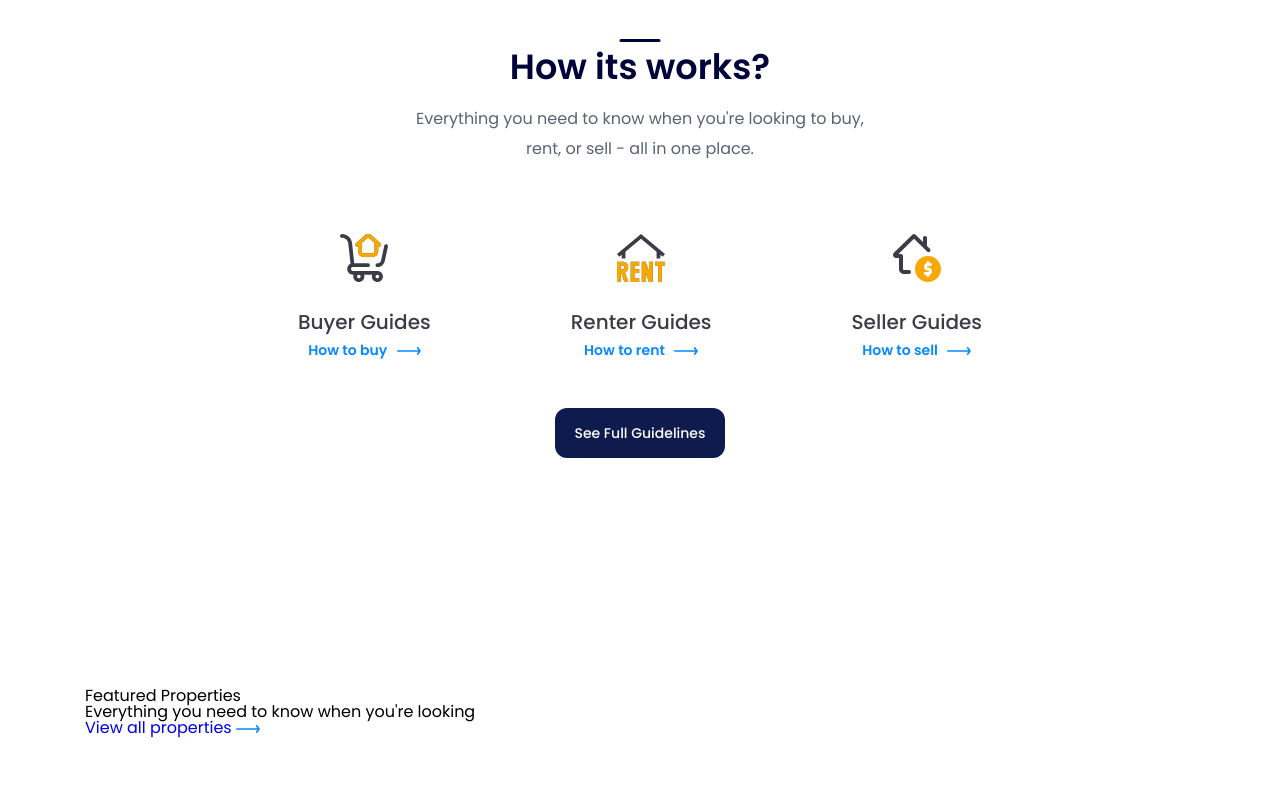
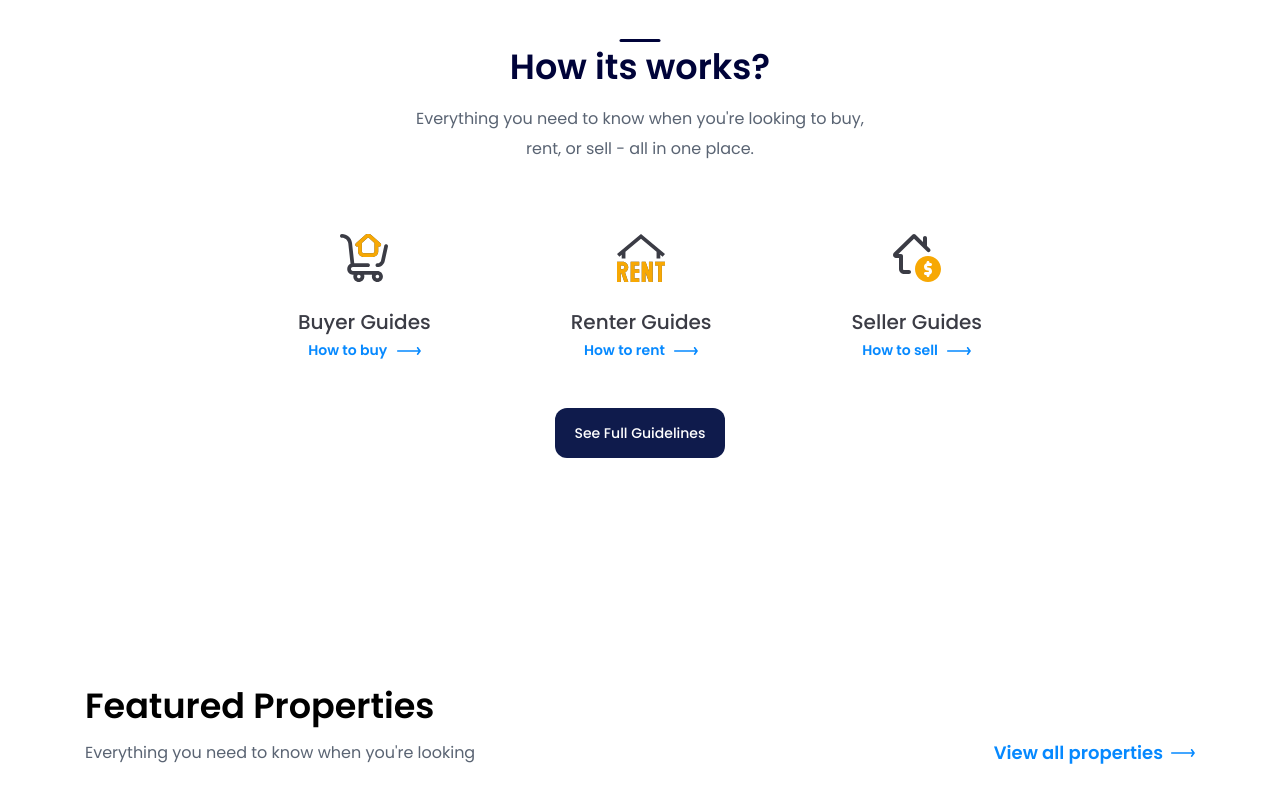
Before and after one commit to hahoang03/Welcome-Home, a plain HTML site: page index.html in a window 1280 px wide. Shown: the part 1340-2140 px from the top of the page. Before the commit the page ends 2079 px from the top, so only its background shows below. Drawn offline with Linux system fonts and the light colour scheme.

Commit message:
features

```diff
--- a/assets/css/styles.css
+++ b/assets/css/styles.css
@@ -251,13 +251,33 @@ a {
     margin-top: 230px;
 }
 
-.featured .sub-title{
+.features .sub-title{
     font-weight: 600;
     font-size: 3.5rem;
     line-height: 1;
 }
 
-.featured .row {
+.features .row {
     display: flex;
     justify-content: space-between;
+    margin-top: 15px;
 }
+
+.features .desc {
+    font-weight: 400;
+    font-size: 1;
+    line-height: 1.88;
+    color: #5a6473;
+}
+
+.features .link {
+    display: flex;
+    align-items: center;
+    font-weight: 600;
+    font-size: 1.8rem;
+    color: #0689FF;
+}
+
+.features .link .arrow {
+    margin-left: 8px;
+}
--- a/index.html
+++ b/index.html
@@ -38,7 +38,7 @@
 
                 <div class="hero">
                     <div class="info">
-                        <p class="sub-title">Welcome to Besnik Agency</p>
+                        <p class="sub-title">Welcome Home</p>
                         <h1 class="title">
                             Discover a place you'll love to live.
                         </h1>
@@ -142,6 +142,17 @@
             </div>
         </div>
 
+        <div class="list">
+            <div class="item">
+                <img src="" alt="" class="timenew">
+                <div class="boc">
+                    <h3 class="title"></h3>
+                    <h2 class="des"></h2>
+                    <div class="bocnho"><img src="" alt="" class="hai"></div>
+                </div>
+            </div>
+        </div>
+
 
 
     </main>
```
